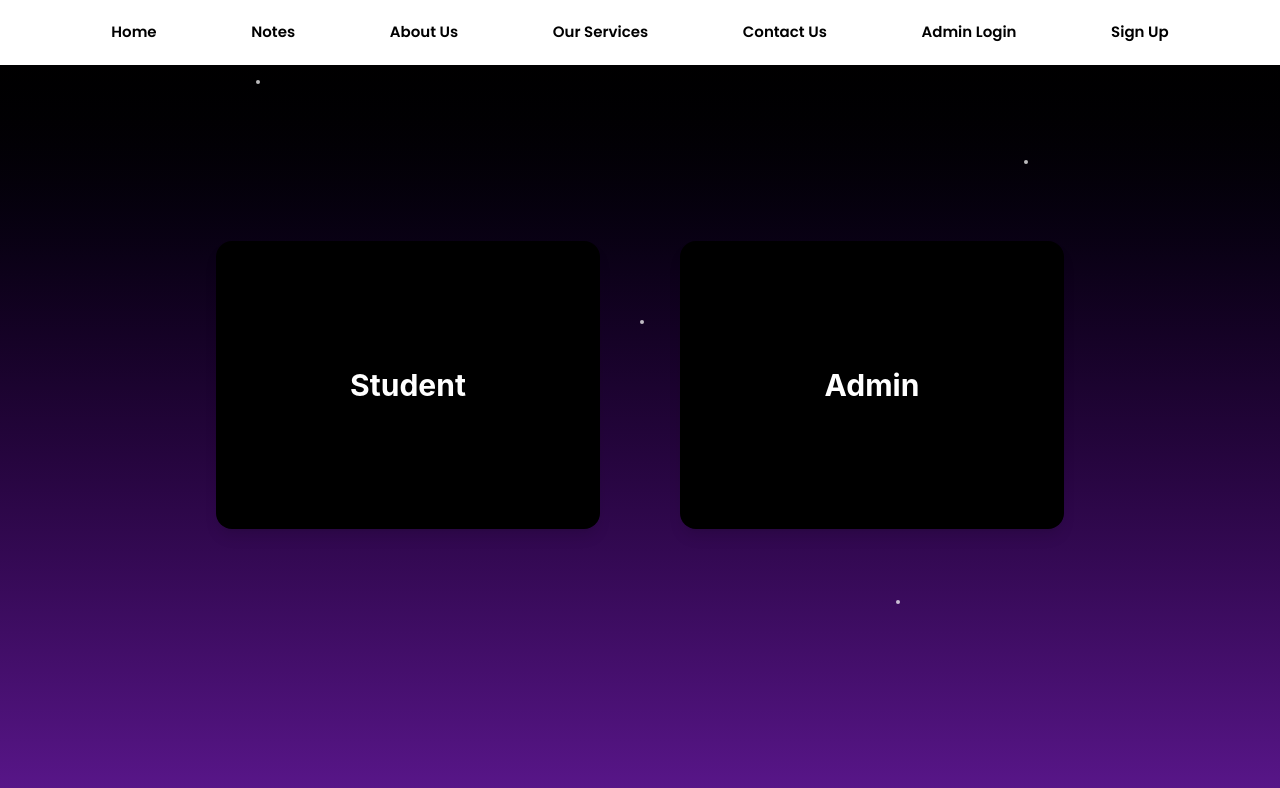
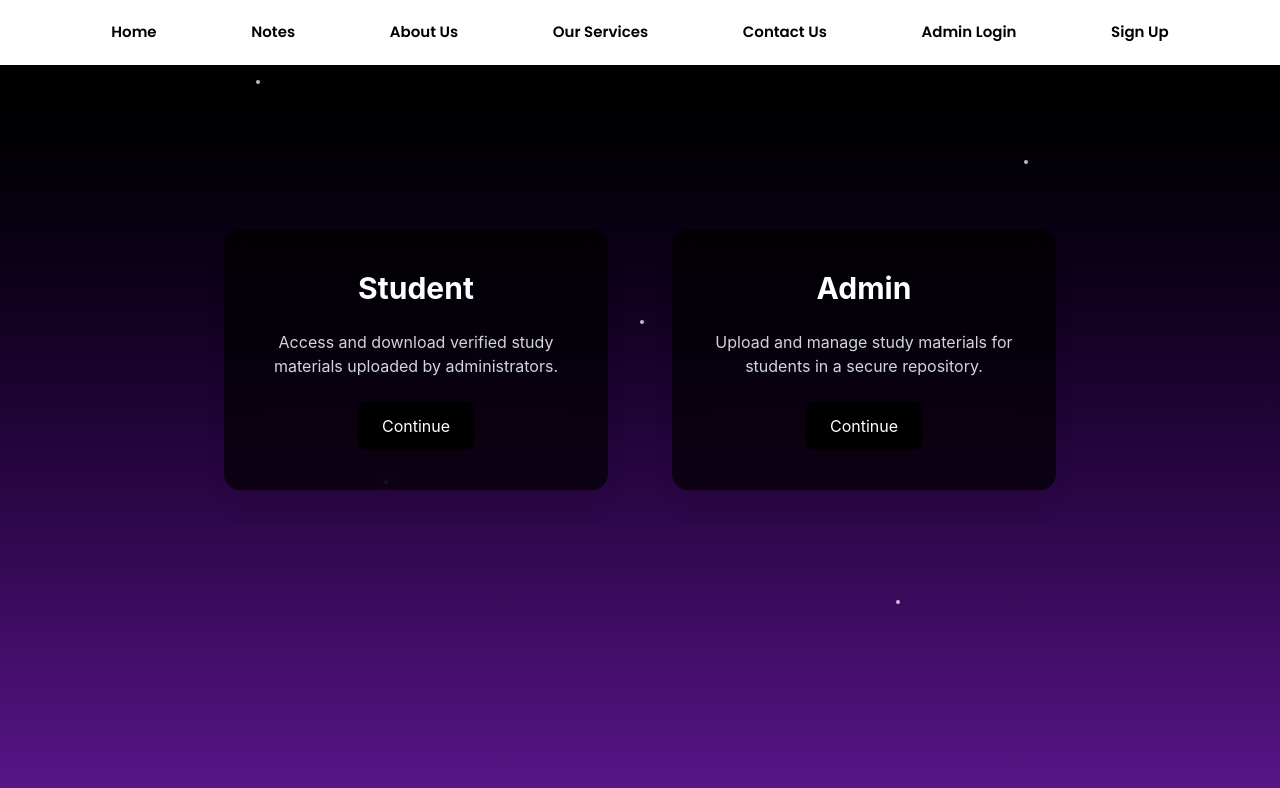
Before and after one commit to ANSHUMANMOREY7/Notes-Store, a React (Vite) app in the folder client/: page /Path in a window 1280 px wide. Shown: the top 788 px of the page. Built offline with nearby package versions, Linux system fonts and the light colour scheme.

Commit message:
improved cards UI to match landing page design

```diff
--- a/client/src/pages/Portals/Path.jsx
+++ b/client/src/pages/Portals/Path.jsx
@@ -16,16 +16,38 @@ const Path = () => {
   <div className="absolute w-1 h-1 bg-white rounded-full animate-pulse" style={{top:"75%",left:"70%"}}></div>
 
 </div>
-     <div className="relative z-10 flex items-center justify-center min-h-[calc(100vh-30px)] gap-20">
+   <div className="relative z-10 flex items-center justify-center min-h-[calc(100vh-80px)] gap-16">
+
+  {/* Student Card */}
+  <div className="bg-black/70 backdrop-blur-md text-white w-96 p-10 rounded-2xl flex flex-col items-center text-center gap-6 shadow-xl hover:scale-105 transition duration-300">
+
+    <h2 className="text-3xl font-bold">Student</h2>
+
+    <p className="text-gray-300">
+      Access and download verified study materials uploaded by administrators.
+    </p>
+
+    <button className="bg-black px-6 py-3 rounded-lg hover:bg-gray-900 transition">
+      Continue
+    </button>
+
+  </div>
 
 
+  {/* Admin Card */}
+  <div className="bg-black/70 backdrop-blur-md text-white w-96 p-10 rounded-2xl flex flex-col items-center text-center gap-6 shadow-xl hover:scale-105 transition duration-300">
 
-  <div className="bg-black text-white w-96 h-72 rounded-2xl flex flex-col items-center justify-center p-8 gap-4 shadow-lg">
-  <h2 className="text-3xl font-bold">Student</h2>
-</div>
-<div className="bg-black text-white w-96 h-72 rounded-2xl flex flex-col items-center justify-center p-8 gap-4 shadow-lg">
-  <h2 className="text-3xl font-bold">Admin</h2>
-</div>
+    <h2 className="text-3xl font-bold">Admin</h2>
+
+    <p className="text-gray-300">
+      Upload and manage study materials for students in a secure repository.
+    </p>
+
+    <button className="bg-black px-6 py-3 rounded-lg hover:bg-gray-900 transition">
+      Continue
+    </button>
+
+  </div>
 
 </div>
 
```
